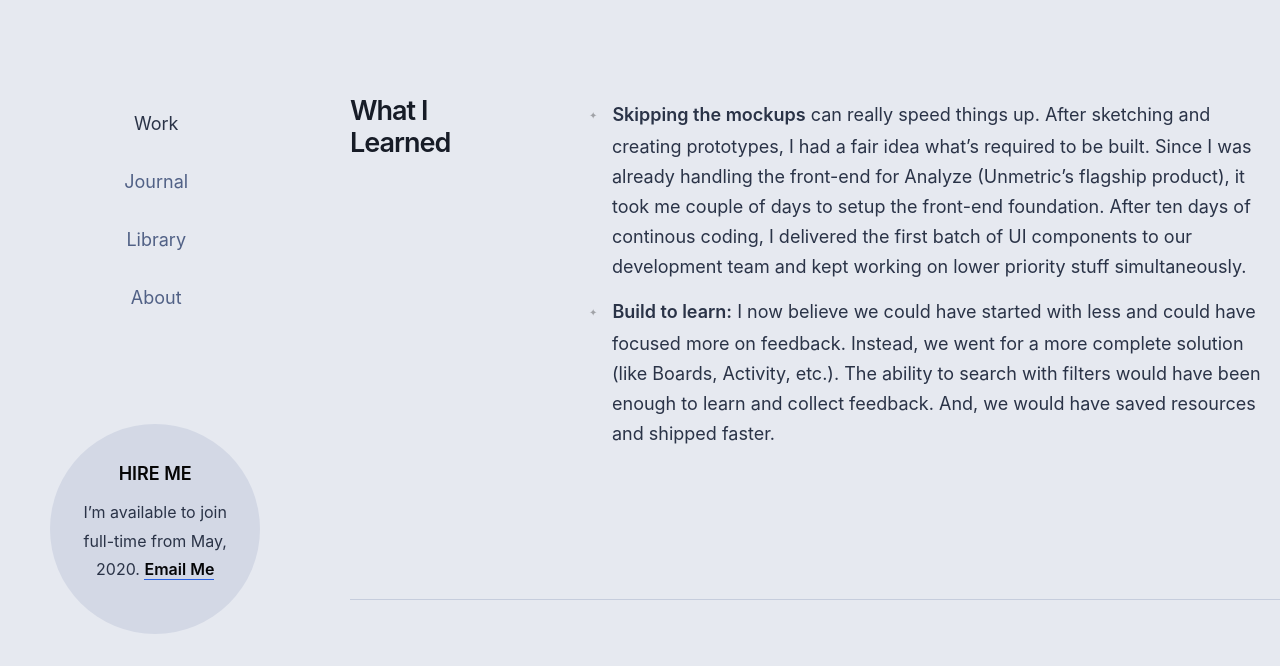
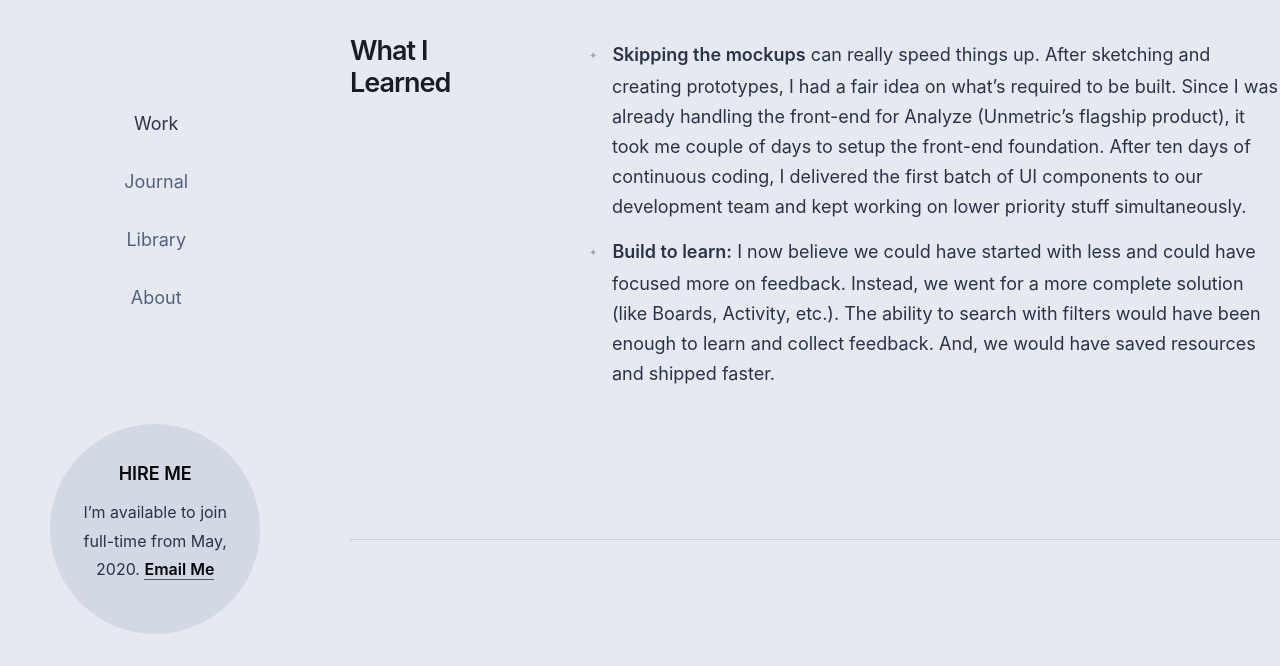
Before and after one commit to harjotgrewal/amrindersandhu, a Jekyll site: the page built from case-study-discover.html, in a window 1280 px wide and 900 px high, scrolled down 12925 px, cut to the strip 216-882 px from the top of the window. Built offline with Jekyll 4.4.1, drawn with Linux system fonts in a browser that asks for light colours; some of the changed text lies outside the part shown.

Commit message:
[U][HTML][IMG] CS Discover

```diff
--- a/case-study-discover.html
+++ b/case-study-discover.html
@@ -68,7 +68,7 @@
 
                 <p class="l-span_6">After our head of product shared a doc outlining product goals, specifications and MVP requirements, I got on a call with him to be on the page. After digesting everything he shared, I recommended we should rather focus on the business outcomes (we are trying to achieve) and user outcomes (that we will help users achieve).</p>
 
-                <p class="l-span_3-9">In addition to that, I added assumptions we were making as a business and on behalf of users. We agreed that if these assumptions are proven to be false, our product might fail. We also listed down the least amount of feature that can help our target audience to achieve their outcomes.</p>
+                <p class="l-span_3-9">In addition to that, I added assumptions we were making as a business and on behalf of users. We agreed that if these assumptions are proven to be false, our product might fail. We also listed down the least amount of features that can help our target audience to achieve their outcomes.</p>
             </div>
         </div>
 
@@ -121,14 +121,14 @@
         <img class="l-span_3 u-space_below--more" src="/assets/i/photos/nb-dis-needs.jpg" alt="Calendar view for Topics"/>
 
 
-        <p class="l-span_3-9">Once we listed some exciting and interesting benefits of Discover for the target audience, I started thinking about the product architecture. I came up with six main sections: </p>
+        <p class="l-span_3-9">I came up with six main sections: </p>
 
         <ul class="l-span_3-9 o-list--ordered u-space_below">
             <li><strong>Homepage:</strong> A feed of content from the topics a user is following, plus, most engaging content from an industry they chose.</li>
             <li><strong>Explore:</strong> A list of topics based on the popular days and events.</li>
             <li><strong>Favorites:</strong> All the topics favorited by a user.</li>
             <li><strong>Boards:</strong> A collection of stories bookmarked by a user and her team.</li>
-            <li><strong>Team: </strong>A group of teammates inside Discover who can create boards, add stories to baords and comment on them.</li>
+            <li><strong>Team: </strong>A group of teammates inside Discover who can create boards, add stories to boards and comment on them.</li>
             <li><strong>Activity:</strong> Everything done by members of a team.</li>
         </ul>
 
@@ -137,13 +137,13 @@
             <figure class="l-span_4 u-space_below">
                 <img src="/assets/i/photos/nb-dis-calendar.jpg" alt="Calendar view for Topics"/>
 
-                <figcaption class="is-below">Calendar view for Topics</figcaption>
+                <figcaption class="is-below">Calendar view for Explore (later renamed to Topics)</figcaption>
             </figure>
 
             <figure class="l-span_4 u-space_below">
                 <img src="/assets/i/photos/nb-dis-explore.jpg" alt="Explore section"/>
 
-                <figcaption class="is-below">Explore section (later renamed to Topics)</figcaption>
+                <figcaption class="is-below">Explore section layout </figcaption>
             </figure>
 
             <figure class="l-span_4 u-space_below">
@@ -155,7 +155,7 @@
             <figure class="l-span_4 u-space_below">
                 <img src="/assets/i/photos/nb-dis-following.jpg" alt="Explore section"/>
 
-                <figcaption class="is-below">Explore section (later renamed to Topics)</figcaption>
+                <figcaption class="is-below">Following section functionality outlined</figcaption>
             </figure>
 
             <figure class="l-span_4 u-space_below">
@@ -174,7 +174,7 @@
         <h2 class="l-span_2">Develop</h2>
 
 
-        <p class="l-span_3-9">After we agreed on the product sections, I then quickly created some wireframes to show our Head of Product and we finalized what features needs to be shipped first.</p>
+        <p class="l-span_3-9">After we agreed on the product sections, I quickly created some wireframes to show our Head of Product and we finalized what features needs to be shipped first.</p>
 
 
         <div class="c-sshot--wrapped l-grid_of_6 l-span_3-9">
@@ -189,7 +189,7 @@
         <figure class="l-span_3-9 l-grid_of_6 c-sshot--wrapped">
             <img class="l-span_4" src="/assets/i/sshots/proj-dis-requirements.png" alt="Discover Feature Requirements"/>
 
-            <figcaption class="l-span_2"></figcaption>
+            <figcaption class="l-span_2">One of the many pages listing all the options (with steps) that can be offered for a user action.</figcaption>
         </figure>
 
         <p class="l-span_3-9">To help developers understand all the interactions, I created a very basic prototype in Google slides to show the user flow and high level interactions.</p>
@@ -238,7 +238,7 @@
         <figure class="l-span_full c-sshot--wrapped">
             <img src="/assets/i/sshots/dis-topics.png" alt="Discover topics page"/>
 
-            <figcaption class="is-below">A Discover board</figcaption>
+            <figcaption class="is-below">Explore section listing all the popular days and events a user can follow</figcaption>
         </figure>
 
 
@@ -290,7 +290,7 @@
         <h2 class="l-span_1">What I Learned</h2>
 
         <ul class="o-list--bullet l-span_3-9">
-            <li><strong>Skipping the mockups</strong> can really speed things up. After sketching and creating prototypes, I had a fair idea what’s required to be built. Since I was already handling the front-end for Analyze (Unmetric’s flagship product), it took me couple of days to setup the front-end foundation. After ten days of continous coding, I delivered the first batch of UI components to our development team and kept working on lower priority stuff simultaneously.</li>
+            <li><strong>Skipping the mockups</strong> can really speed things up. After sketching and creating prototypes, I had a fair idea on what’s required to be built. Since I was already handling the front-end for Analyze (Unmetric’s flagship product), it took me couple of days to setup the front-end foundation. After ten days of continuous coding, I delivered the first batch of UI components to our development team and kept working on lower priority stuff simultaneously.</li>
 
             <li><strong>Build to learn:</strong> I now believe we could have started with less and could have focused more on feedback. Instead, we went for a more complete solution (like Boards, Activity, etc.). The ability to search with filters would have been enough to learn and collect feedback. And, we would have saved resources and shipped faster.</li>
         </ul>
```
Also changed, not shown: assets/i/sshots/dis-topics.png, 5 other files.
